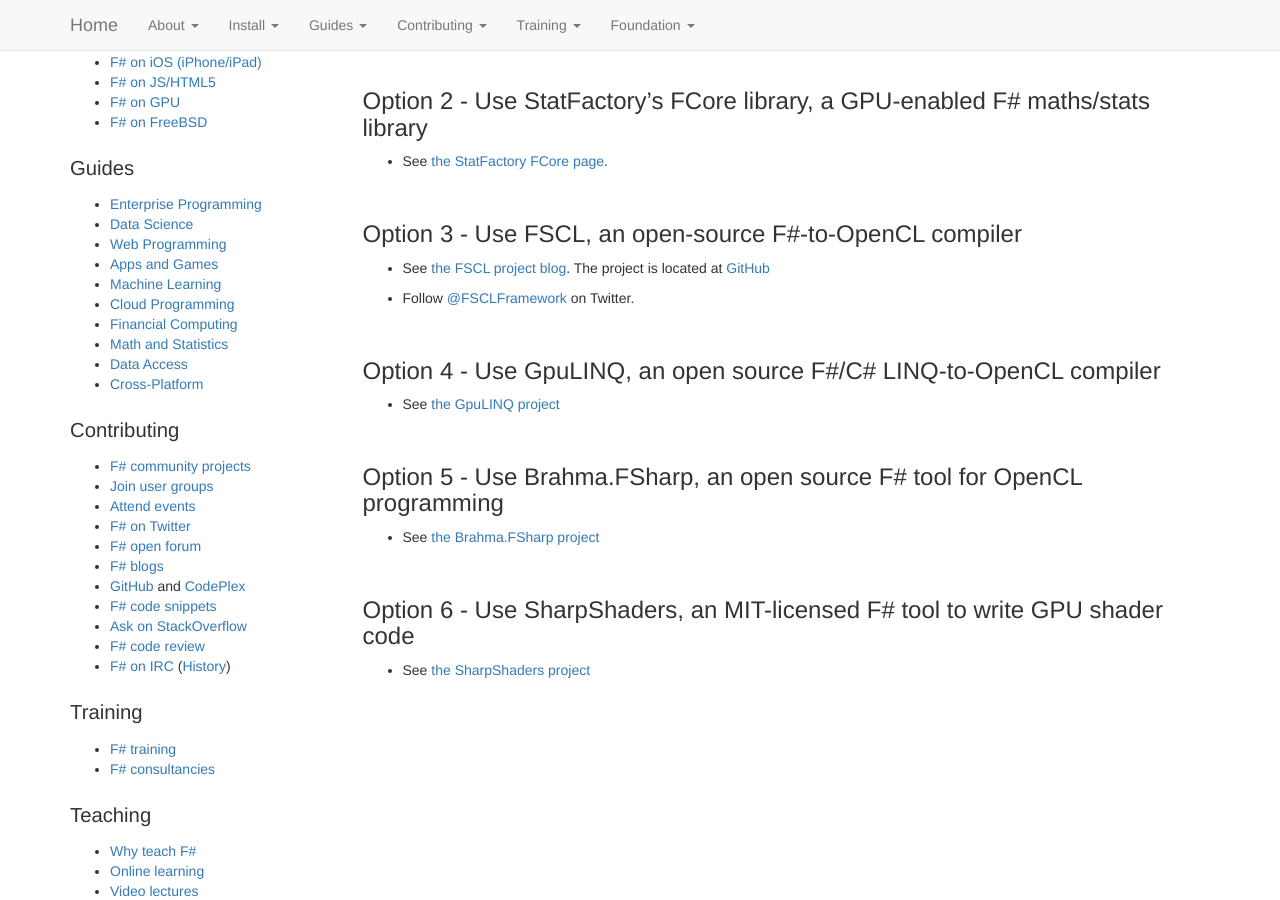
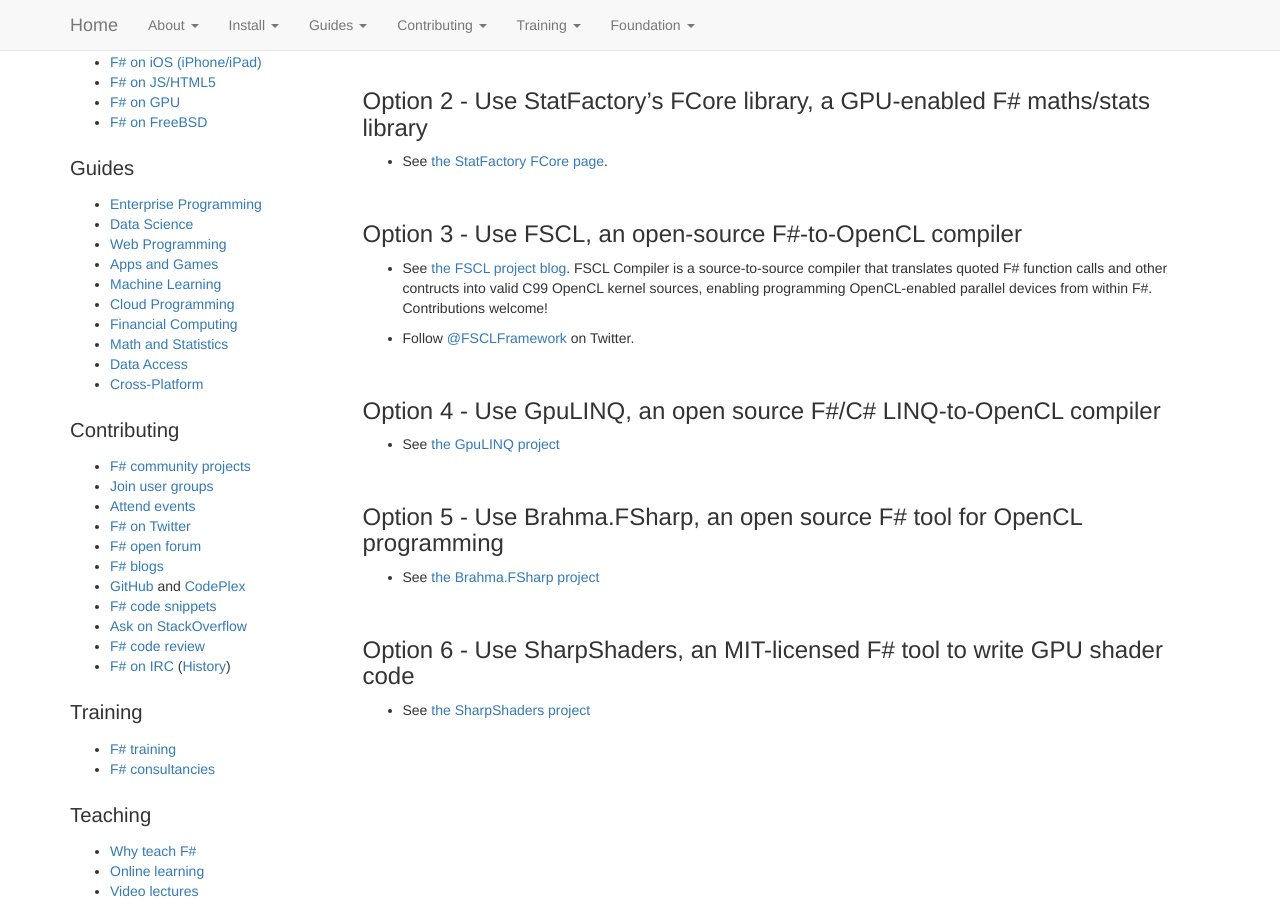
Before and after one commit to fsharp/fsharp.org, a Jekyll site: the page built from use/gpu/index.md, in a window 1280 px wide and 900 px high, scrolled down 468 px. Built offline with Jekyll 4.4.1, drawn with Linux system fonts in a browser that asks for light colours; nearby versions of some CDN libraries; some web fonts are replaced; comment, search, counter and statistics services are not loaded.

Commit message:
Update info about FSCL

```diff
--- a/use/gpu/index.md
+++ b/use/gpu/index.md
@@ -33,7 +33,7 @@ Alea.cuBase is a complete solution to develop CUDA accelerated GPU applications
 
 ### Option 3 - Use FSCL, an open-source F#-to-OpenCL compiler
 
-* See [the FSCL project blog](http://www.gabrielecocco.it/fscl/). The project is located at [GitHub](https://github.com/GabrieleCocco/FSCL.Compiler)
+* See [the FSCL project blog](http://fscl.github.io/FSCL.Compiler/). FSCL Compiler is a source-to-source compiler that translates quoted F# function calls and other contructs into valid C99 OpenCL kernel sources, enabling programming OpenCL-enabled parallel devices from within F#. Contributions welcome!
 
 * Follow [@FSCLFramework](https://twitter.com/FSCLFramework) on Twitter.
 
```
